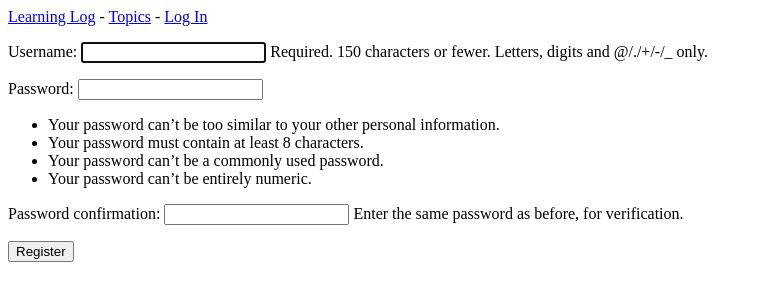
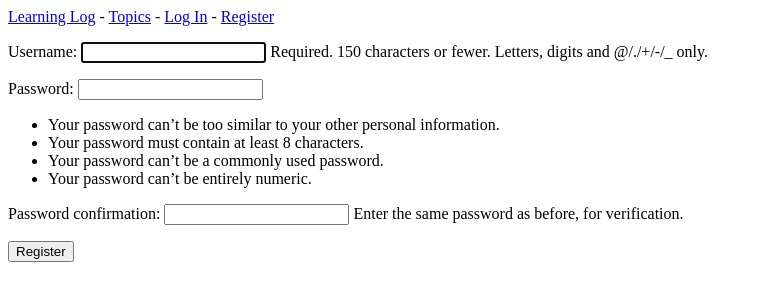
Before and after one commit to kevin-v-le/learning-log, a Django app: page /users/register/ in a window 1280 px wide. Shown: the top 300 px of the page, without its empty margins (0-759 px from the left). Run offline with Django 3.2, Linux system fonts and the light colour scheme.

Commit message:
add link to register page to base.html

```diff
--- a/learning_logs/templates/learning_logs/base.html
+++ b/learning_logs/templates/learning_logs/base.html
@@ -5,7 +5,8 @@
     Hello, {{ user.username }}.
     <a href="{% url 'users:logout' %}">Log Out</a>
   {% else %}
-    <a href="{% url 'users:login' %}">Log In</a>
+    <a href="{% url 'users:login' %}">Log In</a> -
+    <a href="{% url 'users:register' %}">Register</a>
   {% endif %}
 
 
```
